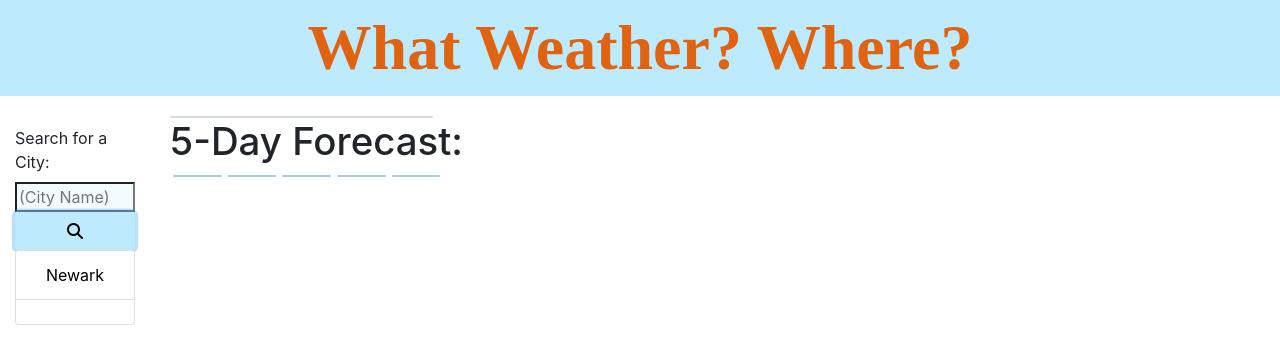
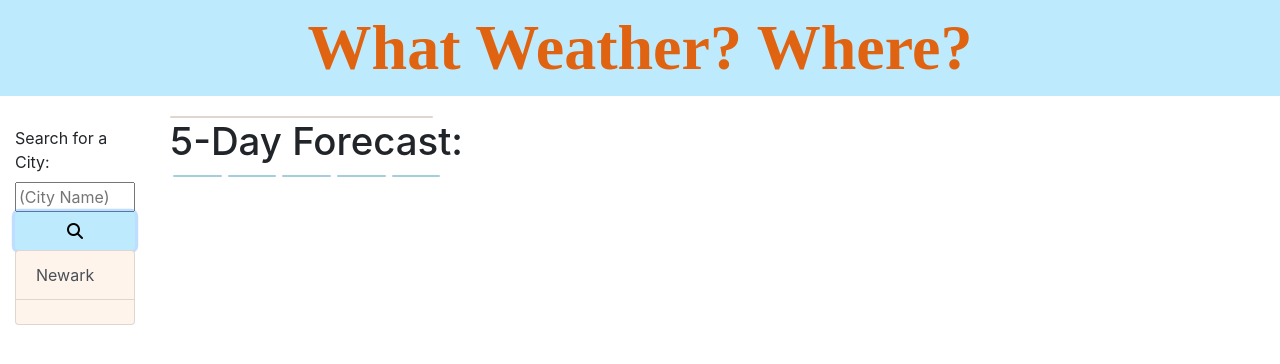
Before and after one commit to gabel35/What_Weather, a plain HTML site: page index.html in a window 1280 px wide. Both pictures are taken after a click on the button 75 px from the left and 231 px from the top of the page. Drawn offline with nearby package versions, Linux system fonts and the light colour scheme; no server answers.

Commit message:
final push, for now

```diff
--- a/Scripts/script.js
+++ b/Scripts/script.js
@@ -5,7 +5,6 @@ function clear(){
     $("#cardThree").empty();
     $("#cardFour").empty();
     $("#cardFive").empty();
-    $("#city-name").empty();
 }
 
 //Have a default city for when people first enter page//
@@ -20,8 +19,6 @@ function searchNewark() {
       method: "GET"
     })
     .then(function(response) {
-        console.log(queryWeatherNow);
-        console.log(response);
         //name of city and date//
         var curDiv = $("#resultDiv");
         var cityName = response.name;
@@ -33,7 +30,6 @@ function searchNewark() {
         curDiv.append(resultCity);
         //current weather (for symbol)//
         var weatherNow = response.weather[0].main;
-        console.log(weatherNow);
             if (weatherNow === "Clouds"){
                 var resultWeatherNow = $("<i class='fas fa-cloud'></i>");
                 curDiv.append(resultWeatherNow);
@@ -50,17 +46,14 @@ function searchNewark() {
 
         //current temperature//
         var tempNow = response.main.temp;
-        console.log(tempNow);
         var resultTempNow = $("<p>").text("Temperature: " + tempNow + "°F");
         curDiv.append(resultTempNow);
         //current humidity//
         var humNow = response.main.humidity;
-        console.log(humNow);
         var resultHumNow = $("<p>").text("Humidity: " + humNow + "%");
         curDiv.append(resultHumNow);
         //current wind speed//
         var windNow = response.wind.speed;
-        console.log(windNow);
         var resultWindNow = $("<p>").text("Wind Speed: " + windNow + " MPH");
         curDiv.append(resultWindNow);
         //current UV index//
@@ -73,7 +66,6 @@ function searchNewark() {
         })
         .then(function(response) {
             var uviNow = response.value;
-            console.log(uviNow);
             if (uviNow <=2){
                 var resultUVINow = $("<p class='badge bg-success' id='uvIndex'>").text("UV Index: " + uviNow);
                 curDiv.append(resultUVINow);
@@ -102,19 +94,15 @@ function searchNewark() {
                 method: "GET"
             })
             .then(function(response) {
-                console.log(queryForecast);
-                console.log(response);
                 //First Day Forecast//
                 var cardOne = $("#cardOne");
                 var dateForOne = new Date(response.daily[0].dt *1000);
                 dateForOne = dateForOne.toLocaleString();
                 dateForOne = dateForOne.substr(0, 8)
-                console.log(dateForOne);
                 var resultDate = $("<h5>").text(dateForOne);
                 cardOne.append(resultDate);
                 //weather (for symbol)//
                 var weatherForOne = response.daily[0].weather[0].main;
-                console.log(weatherForOne);
                 if (weatherForOne === "Clouds"){
                     var resultWeatherForOne = $("<div class='elI'><i class='fas fa-cloud'></i></div>");
                     cardOne.append(resultWeatherForOne);
@@ -130,12 +118,10 @@ function searchNewark() {
                 }
                 //temperature//
                 var tempForOne = response.daily[0].temp.day;
-                console.log(tempForOne);
                 var resultTempForOne = $("<p>").text("Temp.: " + tempForOne + "°F");
                 cardOne.append(resultTempForOne);
                 // humidity//
                 var humForOne = response.daily[0].humidity;
-                console.log(humForOne);
                 var resultHumForOne = $("<p>").text("Humidity: " + humForOne + "%");
                 cardOne.append(resultHumForOne);
 
@@ -144,12 +130,10 @@ function searchNewark() {
                 var dateForTwo = new Date(response.daily[1].dt *1000);
                 dateForTwo = dateForTwo.toLocaleString();
                 dateForTwo = dateForTwo.substr(0, 8)
-                console.log(dateForTwo);
                 var resultDate = $("<h5>").text(dateForTwo);
                 cardTwo.append(resultDate);
                 //weather (for symbol)//
                 var weatherForTwo = response.daily[1].weather[0].main;
-                console.log(weatherForTwo);
                 if (weatherForTwo === "Clouds"){
                     var resultWeatherForTwo = $("<div class='elI'><i class='fas fa-cloud'></i></div>");
                     cardTwo.append(resultWeatherForTwo);
@@ -165,12 +149,10 @@ function searchNewark() {
                 }
                 // temperature//
                 var tempForTwo = response.daily[1].temp.day;
-                console.log(tempForTwo);
                 var resultTempForTwo = $("<p>").text("Temp.: " + tempForTwo + "°F");
                 cardTwo.append(resultTempForTwo);
                 // humidity//
                 var humForTwo = response.daily[1].humidity;
-                console.log(humForTwo);
                 var resultHumForTwo = $("<p>").text("Humidity: " + humForTwo + "%");
                 cardTwo.append(resultHumForTwo);
 
@@ -179,12 +161,10 @@ function searchNewark() {
                 var dateForThree = new Date(response.daily[2].dt *1000);
                 dateForThree = dateForThree.toLocaleString();
                 dateForThree = dateForThree.substr(0, 8)
-                console.log(dateForThree);
                 var resultDate = $("<h5>").text(dateForThree);
                 cardThree.append(resultDate);
                 //weather (for symbol)//
                 var weatherForThree = response.daily[2].weather[0].main;
-                console.log(weatherForThree);
                 if (weatherForThree === "Clouds"){
                     var resultWeatherForThree = $("<div class='elI'><i class='fas fa-cloud'></i></div>");
                     cardThree.append(resultWeatherForThree);
@@ -200,12 +180,10 @@ function searchNewark() {
                 }
                 // temperature//
                 var tempForThree = response.daily[2].temp.day;
-                console.log(tempForThree);
                 var resultTempForThree = $("<p>").text("Temp.: " + tempForThree + "°F");
                 cardThree.append(resultTempForThree);
                 // humidity//
                 var humForThree = response.daily[2].humidity;
-                console.log(humForThree);
                 var resultHumForThree = $("<p>").text("Humidity: " + humForThree + "%");
                 cardThree.append(resultHumForThree);
 
@@ -214,12 +192,10 @@ function searchNewark() {
                 var dateForFour = new Date(response.daily[3].dt *1000);
                 dateForFour = dateForFour.toLocaleString();
                 dateForFour = dateForFour.substr(0, 8)
-                console.log(dateForFour);
                 var resultDate = $("<h5>").text(dateForFour);
                 cardFour.append(resultDate);
                 //weather (for symbol)//
                 var weatherForFour = response.daily[3].weather[0].main;
-                console.log(weatherForFour);
                 if (weatherForFour === "Clouds"){
                     var resultWeatherForFour = $("<div class='elI'><i class='fas fa-cloud'></i></div>");
                     cardFour.append(resultWeatherForFour);
@@ -235,12 +211,10 @@ function searchNewark() {
                 }
                 // temperature//
                 var tempForFour = response.daily[3].temp.day;
-                console.log(tempForFour);
                 var resultTempForFour = $("<p>").text("Temp.: " + tempForFour + "°F");
                 cardFour.append(resultTempForFour);
                 // humidity//
                 var humForFour = response.daily[3].humidity;
-                console.log(humForFour);
                 var resultHumForFour = $("<p>").text("Humidity: " + humForFour + "%");
                 cardFour.append(resultHumForFour);
 
@@ -249,12 +223,10 @@ function searchNewark() {
                 var dateForFive = new Date(response.daily[4].dt *1000);
                 dateForFive = dateForFive.toLocaleString();
                 dateForFive = dateForFive.substr(0, 8)
-                console.log(dateForFive);
                 var resultDate = $("<h5>").text(dateForFive);
                 cardFive.append(resultDate);
                 //weather (for symbol)//
                 var weatherForFive = response.daily[4].weather[0].main;
-                console.log(weatherForFive);
                 if (weatherForFive === "Clouds"){
                     var resultWeatherForFive = $("<div class='elI'><i class='fas fa-cloud'></i></div>");
                     cardFive.append(resultWeatherForFive);
@@ -270,12 +242,10 @@ function searchNewark() {
                 }
                 // temperature//
                 var tempForFive = response.daily[4].temp.day;
-                console.log(tempForFive);
                 var resultTempForFive = $("<p>").text("Temp.: " + tempForFive + "°F");
                 cardFive.append(resultTempForFive);
                 // humidity//
                 var humForFive = response.daily[4].humidity;
-                console.log(humForFive);
                 var resultHumForFive = $("<p>").text("Humidity: " + humForFive + "%");
                 cardFive.append(resultHumForFive);
             })
@@ -291,15 +261,17 @@ $("#cityNewark").on("click", function (event){
 
 
 //activate api call for user submitted cities//
-$("#magnifying-glass").on("click", function searchCity (event) {
+$("#magnifying-glass").on("click", function (event) {
     event.preventDefault();
     clear();
 
     var APIKey = "9b97bdc0a57667e94c3b8958a0c57307";
     var cityName = $("#city-name").val().trim();
-    var cityButton = $("<button type='button' class='list-group-item list-grou-item-action' id='cityName'>").text(cityName);
+    var cityButton = $("<button type='button' class='list-group-item list-group-item-action cityBtn' id='cityUserName'>").text(cityName);
     var clickCities = $("#clickCities");
     clickCities.append(cityButton);
+    function searchCity(){
+        clear();
         var queryWeatherNow = "https://api.openweathermap.org/data/2.5/weather?q=" + cityName + "&units=imperial&appid=" + APIKey;
 
         $.ajax({
@@ -570,7 +542,14 @@ $("#magnifying-glass").on("click", function searchCity (event) {
                 cardFive.append(resultHumForFive);
             })
         })
+    }
+    searchCity();
+
+    //
+    $("#cityUserName").on("click", function(event){
+        event.preventDefault();
+        var cityName = $("#cityUserName").val();
+        clear();
+        searchCity();
+    })
 });
-
-// have the city typed save to the log and appear as a new button //
-// have the button with the city name call the weather stats for that city and display in in the main section//
--- a/Stylesheets/style.css
+++ b/Stylesheets/style.css
@@ -8,11 +8,15 @@ header{
 
 input{
     width: 100%;
-    background-color: rgba(239, 250, 255, 0.753);
+    background-color: rgb(255, 244, 236));
 }
 #magnifying-glass{
     width: 100%;
     background-color: rgb(189, 235, 253);
+}
+
+.cityBtn{
+    background-color: rgb(255, 244, 236);
 }
 
 h1{
@@ -26,7 +30,8 @@ h5{
 }
 
 .try{
-    background-color: rgba(239, 250, 255, 0.753);
+    /* background-color: rgba(239, 250, 255, 0.753); */
+    background-color: rgb(255, 244, 236);
 }
 
 .floatLeft{
--- a/index.html
+++ b/index.html
@@ -19,7 +19,7 @@
             </button>
             <br>
             <div class="list-group" id="clickCities">
-                <button type="button" class="list-group-item list-grou-item-action" id="cityNewark">Newark</button>
+                <button type="button" class="list-group-item list-group-item-action cityBtn" id="cityNewark">Newark</button>
             </div>
         </div>
 
```
Lines whose indentation alone changed are shown as unchanged.
